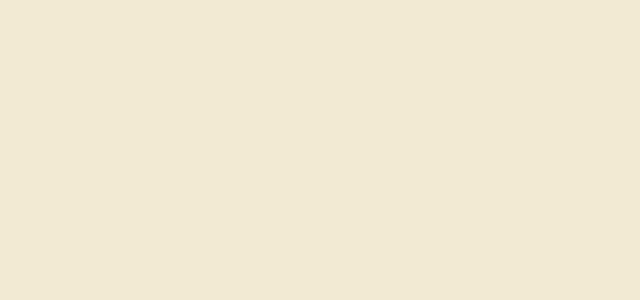
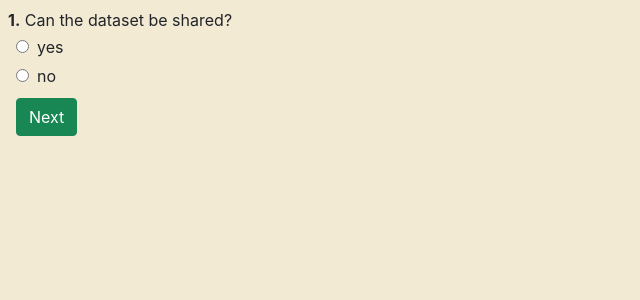
Before and after one commit to pritis14/fair-ui, a React (Create React App) app: page /question2 in a window 1280 px wide. Before the commit this address had no page. Shown: the top 300 px of the page, without its empty margins (0-640 px from the left). Built offline with nearby package versions, Linux system fonts and the light colour scheme.

Commit message:
Second commit - api

```diff
--- a/package.json
+++ b/package.json
@@ -9,7 +9,7 @@
     "react": "^18.2.0",
     "react-dom": "^18.2.0",
     "react-router-dom": "^6.18.0",
-    "react-scripts": "5.0.1",
+    "react-scripts": "^5.0.1",
     "web-vitals": "^2.1.4"
   },
   "scripts": {
--- a/src/App.js
+++ b/src/App.js
@@ -9,6 +9,8 @@ import AdditionalQuestions from './Components/AdditionalQuestions';
 import EnteredDetails from './Components/EnteredDetails';
 import ThankYouPage from './Components/ThankYouPage';
 import Questions from './Components/Questions';
+import Questions2 from './Components/Question2';
+import Questions3 from './Components/Question3';
 import { About } from './Components/About';
 
 function App() {
@@ -16,10 +18,12 @@ function App() {
 const initBasicData = JSON.parse(localStorage.getItem('data')) || {};
 // Initialize questionData state from localStorage or an empty object
 const initQuestionsData = JSON.parse(localStorage.getItem('questiondata')) || {};
+ const initQuestion1Data= JSON.parse(localStorage.getItem('question1data')) || {};
 
 // Set up state hooks for basicData and questionData
 const [basicData, setBasicData] = useState(initBasicData);
 const [questionData, setQuestionData] = useState(initQuestionsData);
+const [question1Data, setQuestion1Data] = useState(initQuestion1Data);
 
 // Update localStorage whenever basicData changes
 useEffect(() => {
@@ -30,6 +34,11 @@ useEffect(() => {
 useEffect(() => {
 	localStorage.setItem('questiondata', JSON.stringify(questionData));
 }, [questionData]);
+
+useEffect(() => {
+	localStorage.setItem('question1data', JSON.stringify(question1Data));
+}, [question1Data]);
+
 
 // Function to add basicData to state and localStorage
 const addBasicData = (name, email, contact) => {
@@ -58,10 +67,22 @@ const addQuestionData = (profession, interest, reference) => {
 
 	// Update the questionData state with the new data
 	setQuestionData(myQuestionData);
+		// Update the localStorage with the new questionData
+		localStorage.setItem("questiondata", JSON.stringify(myQuestionData));
+	}
 
-	// Update the localStorage with the new questionData
-	localStorage.setItem("questiondata", JSON.stringify(myQuestionData));
-}
+	const addQuestion1Data = (answer1) => {
+		// Create an object with the provided question data
+		const myQuestion1Data = {
+		answer1:answer1
+		};
+
+		setQuestion1Data(myQuestion1Data);
+
+		localStorage.setItem("question1data", JSON.stringify(myQuestion1Data));
+	}
+
+
 
 // Render the application
 return (
@@ -92,13 +113,14 @@ return (
 		element={<ThankYouPage />}
 		/>
 <Route
-path='/question1'element={<Questions />} />
+path='/question1'element={<Questions  addQuestion1Data={addQuestion1Data}/>} />
+<Route path='/question2'element={<Questions2 />} />
+<Route path='/question3'element={<Questions3 />} />
 
 		{/* Render the About component */}
 		<Route
 		path='/about'
-		element={<About />}
-		/>
+		element={<About />} />
 	</Routes>
 	</Router>
 );
--- a/src/Components/AdditionalQuestions.js
+++ b/src/Components/AdditionalQuestions.js
@@ -119,7 +119,7 @@ return (
 					id="otherProfession"
 					autoComplete="off"
 					className="form-control m-2"
-					value={otherProfession}
+					value="otherProfession"
 					onChange={(e) => { setOtherProfession(e.target.value) }}
 				/>
 				<hr />
--- /dev/null
+++ b/src/Components/Question2.js
@@ -0,0 +1,79 @@
+import React,{useState} from 'react';
+import { useNavigate } from 'react-router-dom';
+
+function Questions2() {
+  const navigate = useNavigate();
+
+// Function to handle form submission
+const submit = (e) => {
+
+	navigate('/details');
+  if(answer==='yes')
+  navigate('/details');
+  else
+  navigate('/about');
+	}
+  const [answer, setAnswer] = useState('yes');
+
+  const handleChange = (event) => {
+    setAnswer(event.target.value)
+  }
+
+  const[reason,setReason]=useState('');
+  const handleInput =(e)=>{
+    setReason(e.target.value);
+  }
+
+  const resetRadioState = () => {
+    setAnswer('');
+  }
+
+const options=[{id:'yes'},{id:'no'}]
+
+
+  return (
+    <form onSubmit={submit}>
+      <div className="form-group m-2" onChange={e=>setAnswer(e.target.value)}>
+        <label htmlFor="q1">
+          <b>1.</b> Can the dataset be shared?
+        </label>
+        <br />
+        {options.map(({id})=>(
+       <>
+       <input
+          type="radio"
+          name="ProfessionRadio"
+          id={id}
+          autoComplete="off"
+          className="m-2"
+          value={id}
+          // value={
+          //   id==='yes' ? '1Y':'1N'
+          // }
+        />
+        <label htmlFor={id}> {id}</label>
+        <br/>
+        </>
+        )) }
+        </div>
+        {
+          answer==='no' && (<input
+            value={reason}
+            className="form-control m-2"
+            onChange={e=> setReason(e.target.value)}
+          />
+  )
+        }
+
+
+        <button type="submit" className="btn btn-success mx-3">
+				Next
+				</button>
+    </form>
+  )
+}
+
+
+
+
+export default Questions2;
--- /dev/null
+++ b/src/Components/Question3.js
@@ -0,0 +1,115 @@
+import React, { useState, useEffect } from 'react';
+import { useNavigate } from 'react-router-dom';
+
+function Questions3() {
+  //const navigate = useNavigate();
+
+  // Function to handle form submission
+  const submit = (e) => {
+    setCount(pre => pre + 1)
+    setAnswers(pre => [...pre, { quesId: quesDetails.quesId, answer }])
+    fetchQuestions(answer)
+  }
+
+  const [answer, setAnswer] = useState('Y');
+
+  const handleChange = (event) => {
+    setAnswer(event.target.value)
+
+  }
+
+  const [reason, setReason] = useState('');
+  const handleInput = (e) => {
+    setReason(e.target.value);
+  }
+
+  const resetRadioState = () => {
+    setAnswer('');
+  }
+  const [count, setCount] = useState(1);
+
+
+  const options = [{ id: 'Y' }, { id: 'N' }]
+  //const quesType=[{yes1:''},]
+  const [answers, setAnswers] = useState([]);
+
+
+
+  const [quesDetails, setQuesDetails] = useState([]);
+  const [quesNo, setQuesNo] = useState(0);
+  const [isFinish,setFinish]=useState(false);
+
+  useEffect(() => {
+    fetchQuestions();
+  }, []);
+
+  const fetchQuestions = (quesType = "") => {
+    fetch(`http://localhost:8080/bySurveyAndQuestionType/1/${quesNo}${quesType}`)
+      .then(response => {
+        if(response.status===200){
+          return response.json()
+        }
+        else{
+        setFinish(true)
+        }
+      })
+      .then(data => {
+        if (data) {
+          setQuesDetails(data)
+          setQuesNo(data.quesId)
+        } else{
+          setFinish(true)
+        }
+      }
+
+      )
+      .catch(error => console.error('Error while fetching ques details', error));
+    console.log(answers);
+  }
+
+  return isFinish?<div>SurveyFinish</div>:(<>
+
+    <div className="form-group m-2" onChange={e => setAnswer(e.target.value)}>
+      <label htmlFor="q1">
+        {/* {quesDetails.map(ques=>(
+
+          <b>{count}</b>{ques.quesDetails})} */}
+        <p><b>{count}</b>{quesDetails.quesDescription}</p>
+      </label>
+      <br />
+      {options.map(({ id }) => (
+        <>
+          <input
+            type="radio"
+            name="ProfessionRadio"
+            id={id}
+            autoComplete="off"
+            className="m-2"
+            value={id}
+          />
+          <label htmlFor={id}> {id}</label>
+          <br />
+        </>
+      ))}
+    </div>
+    {
+      answer === 'no' && (<input
+        value={reason}
+        className="form-control m-2"
+        onChange={e => setReason(e.target.value)}
+      />
+      )
+    }
+
+
+    <button onClick={submit} className="btn btn-success mx-3">
+      Next
+    </button>
+  </>
+  )
+}
+
+
+
+
+export default Questions3;
--- a/src/Components/Questions.js
+++ b/src/Components/Questions.js
@@ -2,28 +2,40 @@
 
 import React from 'react';
 import { useNavigate } from 'react-router-dom';
+import  { useEffect, useState } from 'react';
 
-function Questions() {
+function Questions({addQuestion1Data}) {
   const navigate = useNavigate();
+  const [answer1, setAnswer1] = React.useState('yes');
 
 // Function to handle form submission
 const submit = (e) => {
-	navigate('/addBasicData');
+  if (!answer1) {
+    alert("Please select answer");
+    }
+    addQuestion1Data(answer1);
+    if(answer1=='yes')
+    navigate('/details')
+    else
+    navigate('/about')
 	}
-  const [answer, setAnswer, desc, no] = React.useState('yes');
+
+
+
 
   const handleChange = (event) => {
-    setAnswer(event.target.value)
+    setAnswer1(event.target.value)
+    sessionStorage.setItem('question1',event.target.value)
   }
 
   const resetRadioState = () => {
-    setAnswer('');
+    setAnswer1('');
   }
   return (
-    <form>
+    <form onSubmit={submit}>
       <div className="form-group m-2" onChange={handleChange}>
         <label htmlFor="q1">
-          <b>1.</b> Can the dataset be shared?
+          <b>1.</b> Can the dataset be shared?(if public choose yes/private choose no )
         </label>
         <br />
 
@@ -49,15 +61,8 @@ const submit = (e) => {
           className="m-2"
           value="no"
         />
-        <label htmlFor="no"> No:</label>
-        <input
-          type="text"
-          id="descForno"
-          autoComplete="off"
-          className="form-control m-2"
-          value={no}
-          onChange={(e) => { setAnswer(e.target.value) }}
-        />
+         <label htmlFor="no"> no</label>
+        <br />
 
         <button type="submit" className="btn btn-success mx-3">
 				Next
@@ -68,7 +73,4 @@ const submit = (e) => {
   )
 }
 
-
-
-
 export default Questions;
```
Also changed, not shown: 1 other file (tests, documents, lock files or other folders).
